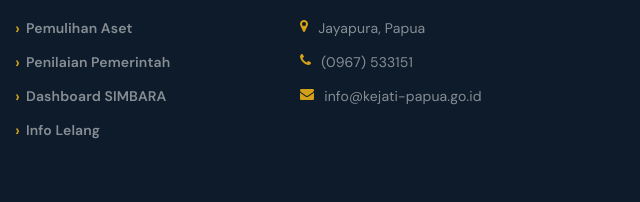
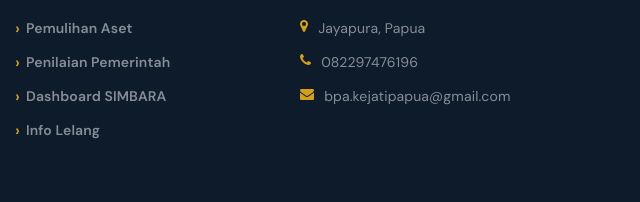
Before and after one commit to bpakejatipapua/bpakejatipapua.github.io, a plain HTML site: page post.html in a window 1280 px wide. Shown: the part 2113-2315 px from the top of the page, 640-1280 px from the left. Drawn offline with nearby package versions, Linux system fonts and the light colour scheme.

Commit message:
first commit

```diff
--- a/post.html
+++ b/post.html
@@ -102,7 +102,7 @@
             <ul class="ve-footer-links"><li><a href="#">Pemulihan Aset</a></li><li><a href="#">Penilaian Pemerintah</a></li><li><a href="#">Dashboard SIMBARA</a></li><li><a href="#">Info Lelang</a></li></ul>
         </div>
         <div class="col-12 col-sm-6 col-lg-3 mb-50"><h5 class="ve-footer-title">Lokasi</h5>
-            <ul class="ve-footer-contact"><li><i class="fa fa-map-marker"></i> Jayapura, Papua</li><li><i class="fa fa-phone"></i> (0967) 533151</li><li><i class="fa fa-envelope"></i> info@kejati-papua.go.id</li></ul>
+            <ul class="ve-footer-contact"><li><i class="fa fa-map-marker"></i> Jayapura, Papua</li><li><i class="fa fa-phone"></i> 082297476196</li><li><i class="fa fa-envelope"></i> bpa.kejatipapua@gmail.com</li></ul>
         </div>
     </div></div>
     <div class="ve-footer-bottom"><div class="container"><div class="ve-footer-bottom-inner">
```
